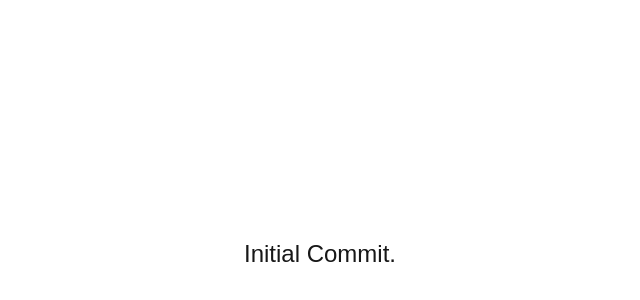
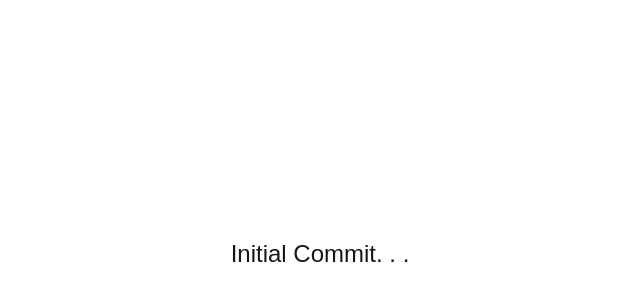
Before and after one commit to NemixaDEV/coachsport, a Next.js app: page / in a window 1280 px wide. Shown: the part 146-446 px from the top of the page, without its empty margins (320-960 px from the left). Built offline with nearby package versions, Linux system fonts and the light colour scheme.

Commit message:
no message

```diff
--- a/src/app/page.tsx
+++ b/src/app/page.tsx
@@ -2,7 +2,9 @@ export default function Home() {
   return (
     <div className="flex min-h-screen items-center justify-center">
       <main className="flex min-h-screen w-full max-w-3xl flex-col items-center justify-center">
-        <h1 className="text-2xl leading-normal px-7 py-12">Initial Commit.</h1>
+        <h1 className="text-2xl leading-normal px-7 py-12">
+          Initial Commit. . .
+        </h1>
       </main>
     </div>
   )
```
